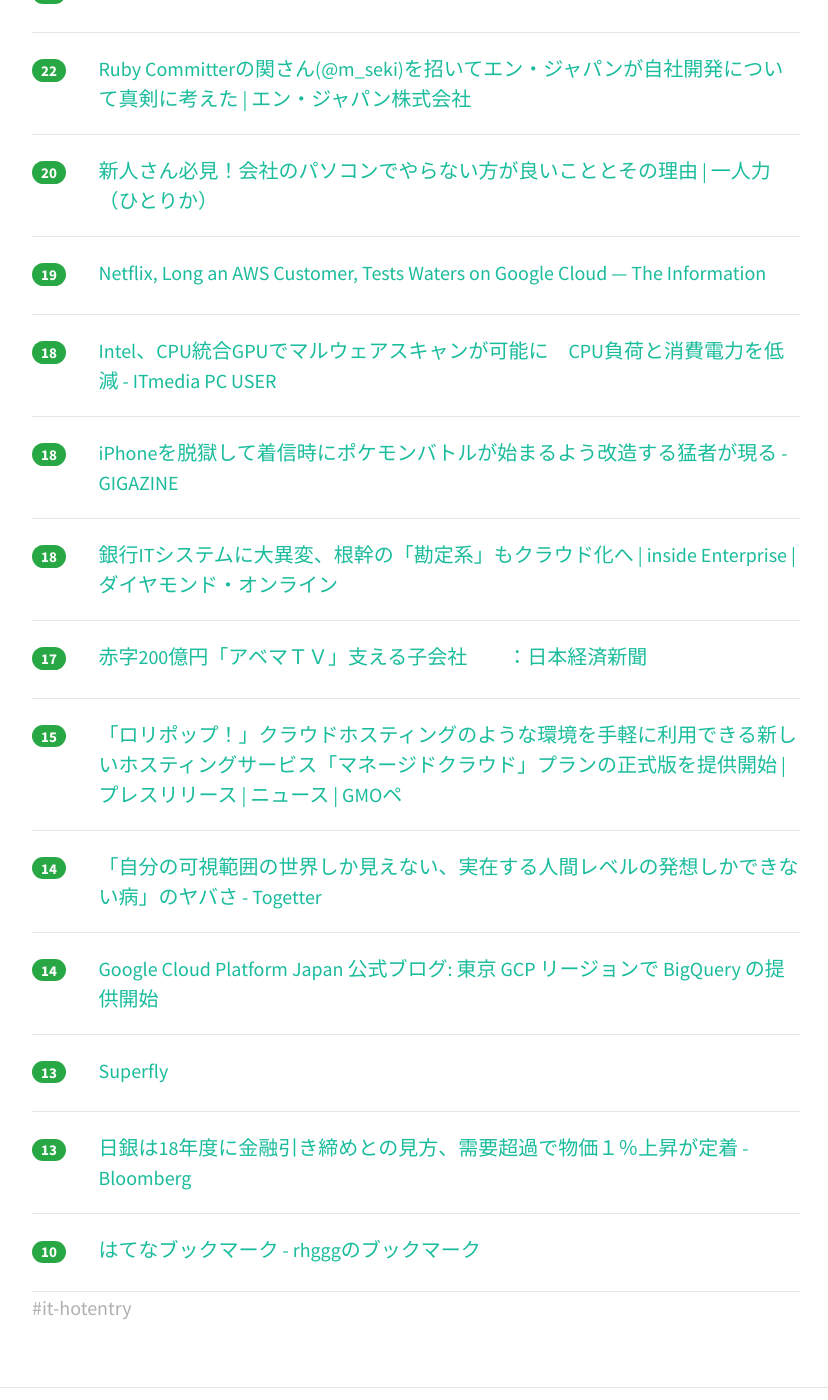
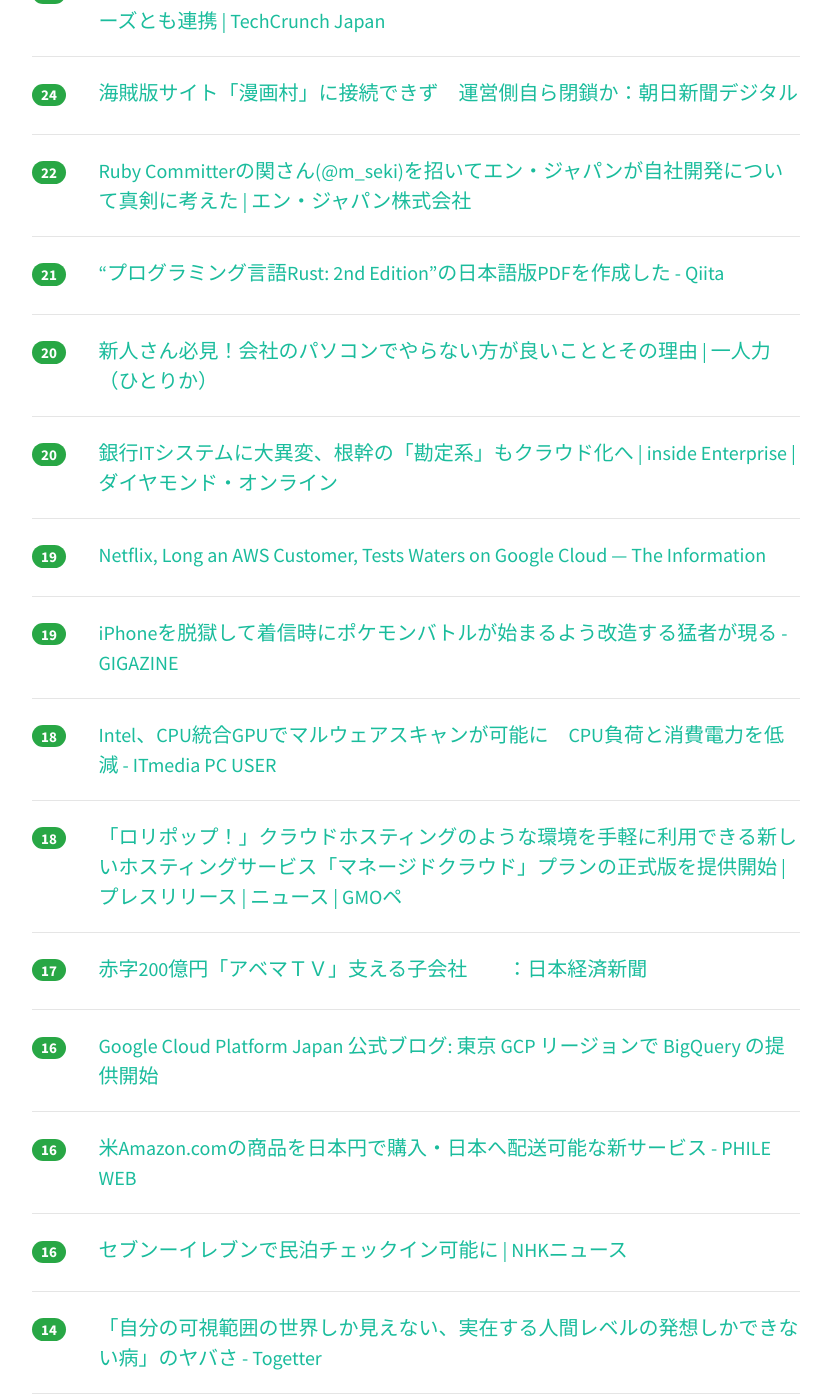
Before and after one commit to yatta47/hatena-matome-site, a Jekyll site: the page built from _posts/2018-04-18-hatena.md, in a window 1280 px wide and 1400 px high, scrolled down 3037 px. Shown: the whole window, without its empty margins (224-1052 px from the left). Built offline with Jekyll 4.4.1, drawn with Linux system fonts in a browser that asks for light colours; nearby versions of some CDN libraries; some of the changed text lies outside the part shown.

Commit message:
Updated 2018-04-18

```diff
--- a/_posts/2018-04-18-hatena.md
+++ b/_posts/2018-04-18-hatena.md
@@ -1,34 +1,39 @@
 ---
 layout: post
 title:  "2018-04-18 はてぶIT"
-date:   2018-04-18 15:02:04
+date:   2018-04-18 16:02:01
 tags: [it-hotentry]
 ---
-43 件のデータあり
+48 件のデータあり
 
 <hr><div class="row">
-<div class="col-1"><span class="badge badge-pill badge-success h2">668</span></div>
+<div class="col-1"><span class="badge badge-pill badge-success h2">710</span></div>
 <div class="col-11"><a href='http://terurou.hateblo.jp/entry/2018/04/18/015709' target='_blank'>人月単価で80万円ぐらいの仕事 - terurouメモ</a></div>
 </div>
 <hr>
 <div class="row">
-<div class="col-1"><span class="badge badge-pill badge-success h2">239</span></div>
+<div class="col-1"><span class="badge badge-pill badge-success h2">253</span></div>
 <div class="col-11"><a href='http://nlab.itmedia.co.jp/nl/articles/1804/17/news122.html' target='_blank'>広告配信のジーニー、「漫画村」などへの広告を停止したと発表 - ねとらぼ</a></div>
 </div>
 <hr>
 <div class="row">
-<div class="col-1"><span class="badge badge-pill badge-success h2">176</span></div>
+<div class="col-1"><span class="badge badge-pill badge-success h2">181</span></div>
 <div class="col-11"><a href='https://qiita.com/KatsunoriNakamura/items/b465b0cf05b1b7fd4975' target='_blank'>Pythonのテキスト作りました - Qiita</a></div>
 </div>
 <hr>
 <div class="row">
-<div class="col-1"><span class="badge badge-pill badge-success h2">163</span></div>
+<div class="col-1"><span class="badge badge-pill badge-success h2">173</span></div>
 <div class="col-11"><a href='http://karaage.hatenadiary.jp/entry/2018/04/18/073000' target='_blank'>人工知能にTwitterを運用させてチューリングテストしたら衝撃的事実が明らかになりました - karaage. [からあげ]</a></div>
 </div>
 <hr>
 <div class="row">
-<div class="col-1"><span class="badge badge-pill badge-success h2">122</span></div>
+<div class="col-1"><span class="badge badge-pill badge-success h2">123</span></div>
 <div class="col-11"><a href='https://cpplover.blogspot.com/2018/04/telegram180ip.html' target='_blank'>本の虫: ロシア、Telegramをブロックするために180万ものIPアドレスをブロック</a></div>
+</div>
+<hr>
+<div class="row">
+<div class="col-1"><span class="badge badge-pill badge-success h2">121</span></div>
+<div class="col-11"><a href='http://www.itmedia.co.jp/news/articles/1804/18/news057.html' target='_blank'>Facebook、非ユーザーの情報も収集していることについて「GoogleやTwitterもやっている」 - ITmedia NEWS</a></div>
 </div>
 <hr>
 <div class="row">
@@ -37,8 +42,8 @@ tags: [it-hotentry]
 </div>
 <hr>
 <div class="row">
-<div class="col-1"><span class="badge badge-pill badge-success h2">108</span></div>
-<div class="col-11"><a href='http://www.itmedia.co.jp/news/articles/1804/18/news057.html' target='_blank'>Facebook、非ユーザーの情報も収集していることについて「GoogleやTwitterもやっている」 - ITmedia NEWS</a></div>
+<div class="col-1"><span class="badge badge-pill badge-success h2">90</span></div>
+<div class="col-11"><a href='https://www.webcreatorbox.com/tech/first-vuejs' target='_blank'>WebデザイナーのためのVue.js事始め | Webクリエイターボックス</a></div>
 </div>
 <hr>
 <div class="row">
@@ -47,23 +52,23 @@ tags: [it-hotentry]
 </div>
 <hr>
 <div class="row">
-<div class="col-1"><span class="badge badge-pill badge-success h2">78</span></div>
+<div class="col-1"><span class="badge badge-pill badge-success h2">82</span></div>
 <div class="col-11"><a href='https://blog.tokumaru.org/2014/09/blog-post.html' target='_blank'>パスワード定期的変更の効能について徳丸さんに聞いてみた | 徳丸浩の日記</a></div>
 </div>
 <hr>
 <div class="row">
-<div class="col-1"><span class="badge badge-pill badge-success h2">72</span></div>
+<div class="col-1"><span class="badge badge-pill badge-success h2">77</span></div>
 <div class="col-11"><a href='http://nlab.itmedia.co.jp/nl/articles/1804/17/news120.html' target='_blank'>エグいほど皮肉が効いてる　『スマホをやめて本を読め』という新書に擬態できるスマホケース登場 - ねとらぼ</a></div>
-</div>
-<hr>
-<div class="row">
-<div class="col-1"><span class="badge badge-pill badge-success h2">69</span></div>
-<div class="col-11"><a href='https://www.webcreatorbox.com/tech/first-vuejs' target='_blank'>WebデザイナーのためのVue.js事始め | Webクリエイターボックス</a></div>
 </div>
 <hr>
 <div class="row">
 <div class="col-1"><span class="badge badge-pill badge-success h2">57</span></div>
 <div class="col-11"><a href='https://www.rite.jp/suppressed-messages/' target='_blank'>syslogの溢れ対策 | まったりエンジニアの備忘録</a></div>
+</div>
+<hr>
+<div class="row">
+<div class="col-1"><span class="badge badge-pill badge-success h2">55</span></div>
+<div class="col-11"><a href='https://www3.nhk.or.jp/news/html/20180418/k10011407521000.html' target='_blank'>メルカリ ６月にも東証マザーズ上場へ | NHKニュース</a></div>
 </div>
 <hr>
 <div class="row">
@@ -77,11 +82,6 @@ tags: [it-hotentry]
 </div>
 <hr>
 <div class="row">
-<div class="col-1"><span class="badge badge-pill badge-success h2">53</span></div>
-<div class="col-11"><a href='https://www3.nhk.or.jp/news/html/20180418/k10011407521000.html' target='_blank'>メルカリ ６月にも東証マザーズ上場へ | NHKニュース</a></div>
-</div>
-<hr>
-<div class="row">
 <div class="col-1"><span class="badge badge-pill badge-success h2">48</span></div>
 <div class="col-11"><a href='https://www.slideshare.net/kazuho/http2-94049492' target='_blank'>HTTP/2で 速くなるとき ならないとき</a></div>
 </div>
@@ -92,17 +92,27 @@ tags: [it-hotentry]
 </div>
 <hr>
 <div class="row">
+<div class="col-1"><span class="badge badge-pill badge-success h2">42</span></div>
+<div class="col-11"><a href='http://www.phileweb.com/news/d-av/201804/18/43780.html' target='_blank'>米Amazon.comの商品を日本円で購入・日本へ配送可能な新サービス - PHILE WEB</a></div>
+</div>
+<hr>
+<div class="row">
+<div class="col-1"><span class="badge badge-pill badge-success h2">38</span></div>
+<div class="col-11"><a href='https://gigazine.net/news/20180418-amazon-android-browser-internet/' target='_blank'>Amazonが容量わずか2MBの軽量版インターネットブラウザ、その名も「Internet」をリリース - GIGAZINE</a></div>
+</div>
+<hr>
+<div class="row">
 <div class="col-1"><span class="badge badge-pill badge-success h2">37</span></div>
 <div class="col-11"><a href='https://ameblo.jp/ymnhana/entry-12369110318.html' target='_blank'>MacでExcelを使う6つの方法！結局どれがよいの？ | Word、Excel ならMicrosoft Office</a></div>
 </div>
 <hr>
 <div class="row">
-<div class="col-1"><span class="badge badge-pill badge-success h2">34</span></div>
-<div class="col-11"><a href='https://gigazine.net/news/20180418-amazon-android-browser-internet/' target='_blank'>Amazonが容量わずか2MBの軽量版インターネットブラウザ、その名も「Internet」をリリース - GIGAZINE</a></div>
+<div class="col-1"><span class="badge badge-pill badge-success h2">37</span></div>
+<div class="col-11"><a href='http://kabumatome.doorblog.jp/archives/65916998.html' target='_blank'>漫画村などの海賊版サイトに広告を配信していたジーニー、火の粉が降りかかる前に違法サイトへの広告配信を停止 : 市況かぶ全力２階建</a></div>
 </div>
 <hr>
 <div class="row">
-<div class="col-1"><span class="badge badge-pill badge-success h2">32</span></div>
+<div class="col-1"><span class="badge badge-pill badge-success h2">36</span></div>
 <div class="col-11"><a href='https://coliss.com/articles/freebies/free-stock-photos-moose.html' target='_blank'>かなりオススメ！商用利用無料のデザインに使いやすい写真素材がたくさん揃ってるダウンロードサイト -Moose | コリス</a></div>
 </div>
 <hr>
@@ -118,7 +128,12 @@ tags: [it-hotentry]
 <hr>
 <div class="row">
 <div class="col-1"><span class="badge badge-pill badge-success h2">28</span></div>
-<div class="col-11"><a href='http://kabumatome.doorblog.jp/archives/65916998.html' target='_blank'>漫画村などの海賊版サイトに広告を配信していたジーニー、火の粉が降りかかる前に違法サイトへの広告配信を停止 : 市況かぶ全力２階建</a></div>
+<div class="col-11"><a href='https://coliss.com/articles/blog/wordpress/wordpress-plugin-css-js-toolbox-plus.html' target='_blank'>WordPressで個別のページごとに、CSSやJavaScriptが利用できる便利なプラグイン -CSS & JavaScript Toolbox | コリス</a></div>
+</div>
+<hr>
+<div class="row">
+<div class="col-1"><span class="badge badge-pill badge-success h2">28</span></div>
+<div class="col-11"><a href='http://www.graalvm.org/' target='_blank'>GraalVM</a></div>
 </div>
 <hr>
 <div class="row">
@@ -132,13 +147,13 @@ tags: [it-hotentry]
 </div>
 <hr>
 <div class="row">
-<div class="col-1"><span class="badge badge-pill badge-success h2">26</span></div>
-<div class="col-11"><a href='http://jp.techcrunch.com/2018/04/17/gva-tech-ai-con/' target='_blank'>現役弁護士が手がけるAI契約書レビューサービス「AI-CON」正式公開、ランサーズとも連携 | TechCrunch Japan</a></div>
+<div class="col-1"><span class="badge badge-pill badge-success h2">27</span></div>
+<div class="col-11"><a href='http://tech.grooves.com/entry/2018/04/18/125343' target='_blank'>本当に良いエンジニアはいないのか？企業が採用に苦戦する本質とは - Grooves開発ブログ</a></div>
 </div>
 <hr>
 <div class="row">
 <div class="col-1"><span class="badge badge-pill badge-success h2">26</span></div>
-<div class="col-11"><a href='http://www.phileweb.com/news/d-av/201804/18/43780.html' target='_blank'>米Amazon.comの商品を日本円で購入・日本へ配送可能な新サービス - PHILE WEB</a></div>
+<div class="col-11"><a href='http://jp.techcrunch.com/2018/04/17/gva-tech-ai-con/' target='_blank'>現役弁護士が手がけるAI契約書レビューサービス「AI-CON」正式公開、ランサーズとも連携 | TechCrunch Japan</a></div>
 </div>
 <hr>
 <div class="row">
@@ -147,18 +162,13 @@ tags: [it-hotentry]
 </div>
 <hr>
 <div class="row">
-<div class="col-1"><span class="badge badge-pill badge-success h2">23</span></div>
-<div class="col-11"><a href='https://coliss.com/articles/blog/wordpress/wordpress-plugin-css-js-toolbox-plus.html' target='_blank'>WordPressで個別のページごとに、CSSやJavaScriptが利用できる便利なプラグイン -CSS & JavaScript Toolbox | コリス</a></div>
+<div class="col-1"><span class="badge badge-pill badge-success h2">22</span></div>
+<div class="col-11"><a href='https://www.wantedly.com/companies/en-japanrecruit/post_articles/115789' target='_blank'>Ruby Committerの関さん(@m_seki)を招いてエン・ジャパンが自社開発について真剣に考えた | エン・ジャパン株式会社</a></div>
 </div>
 <hr>
 <div class="row">
-<div class="col-1"><span class="badge badge-pill badge-success h2">23</span></div>
-<div class="col-11"><a href='http://www.graalvm.org/' target='_blank'>GraalVM</a></div>
-</div>
-<hr>
-<div class="row">
-<div class="col-1"><span class="badge badge-pill badge-success h2">22</span></div>
-<div class="col-11"><a href='https://www.wantedly.com/companies/en-japanrecruit/post_articles/115789' target='_blank'>Ruby Committerの関さん(@m_seki)を招いてエン・ジャパンが自社開発について真剣に考えた | エン・ジャパン株式会社</a></div>
+<div class="col-1"><span class="badge badge-pill badge-success h2">21</span></div>
+<div class="col-11"><a href='https://qiita.com/yyu/items/18df35988f3ea3b12af0' target='_blank'>“プログラミング言語Rust: 2nd Edition”の日本語版PDFを作成した - Qiita</a></div>
 </div>
 <hr>
 <div class="row">
@@ -167,8 +177,18 @@ tags: [it-hotentry]
 </div>
 <hr>
 <div class="row">
+<div class="col-1"><span class="badge badge-pill badge-success h2">20</span></div>
+<div class="col-11"><a href='http://diamond.jp/articles/-/167275' target='_blank'>銀行ITシステムに大異変、根幹の「勘定系」もクラウド化へ | inside Enterprise | ダイヤモンド・オンライン</a></div>
+</div>
+<hr>
+<div class="row">
 <div class="col-1"><span class="badge badge-pill badge-success h2">19</span></div>
 <div class="col-11"><a href='https://www.theinformation.com/articles/netflix-long-an-aws-customer-tests-waters-on-google-cloud' target='_blank'>Netflix, Long an AWS Customer, Tests Waters on Google Cloud — The Information</a></div>
+</div>
+<hr>
+<div class="row">
+<div class="col-1"><span class="badge badge-pill badge-success h2">19</span></div>
+<div class="col-11"><a href='https://gigazine.net/news/20180417-pokemon-incoming-call-iphone/' target='_blank'>iPhoneを脱獄して着信時にポケモンバトルが始まるよう改造する猛者が現る - GIGAZINE</a></div>
 </div>
 <hr>
 <div class="row">
@@ -178,12 +198,7 @@ tags: [it-hotentry]
 <hr>
 <div class="row">
 <div class="col-1"><span class="badge badge-pill badge-success h2">18</span></div>
-<div class="col-11"><a href='https://gigazine.net/news/20180417-pokemon-incoming-call-iphone/' target='_blank'>iPhoneを脱獄して着信時にポケモンバトルが始まるよう改造する猛者が現る - GIGAZINE</a></div>
-</div>
-<hr>
-<div class="row">
-<div class="col-1"><span class="badge badge-pill badge-success h2">18</span></div>
-<div class="col-11"><a href='http://diamond.jp/articles/-/167275' target='_blank'>銀行ITシステムに大異変、根幹の「勘定系」もクラウド化へ | inside Enterprise | ダイヤモンド・オンライン</a></div>
+<div class="col-11"><a href='https://pepabo.com/news/press/201804181100' target='_blank'>「ロリポップ！」クラウドホスティングのような環境を手軽に利用できる新しいホスティングサービス「マネージドクラウド」プランの正式版を提供開始 | プレスリリース | ニュース | GMOペ</a></div>
 </div>
 <hr>
 <div class="row">
@@ -192,18 +207,23 @@ tags: [it-hotentry]
 </div>
 <hr>
 <div class="row">
-<div class="col-1"><span class="badge badge-pill badge-success h2">15</span></div>
-<div class="col-11"><a href='https://pepabo.com/news/press/201804181100' target='_blank'>「ロリポップ！」クラウドホスティングのような環境を手軽に利用できる新しいホスティングサービス「マネージドクラウド」プランの正式版を提供開始 | プレスリリース | ニュース | GMOペ</a></div>
+<div class="col-1"><span class="badge badge-pill badge-success h2">16</span></div>
+<div class="col-11"><a href='https://cloudplatform-jp.googleblog.com/2018/04/BigQuery-arrives-in-the-Tokyo-region.html' target='_blank'>Google Cloud Platform Japan 公式ブログ: 東京 GCP リージョンで BigQuery の提供開始</a></div>
+</div>
+<hr>
+<div class="row">
+<div class="col-1"><span class="badge badge-pill badge-success h2">16</span></div>
+<div class="col-11"><a href='https://www.phileweb.com/news/d-av/201804/18/43780.html' target='_blank'>米Amazon.comの商品を日本円で購入・日本へ配送可能な新サービス - PHILE WEB</a></div>
+</div>
+<hr>
+<div class="row">
+<div class="col-1"><span class="badge badge-pill badge-success h2">16</span></div>
+<div class="col-11"><a href='https://www3.nhk.or.jp/news/html/20180418/k10011408141000.html' target='_blank'>セブンーイレブンで民泊チェックイン可能に | NHKニュース</a></div>
 </div>
 <hr>
 <div class="row">
 <div class="col-1"><span class="badge badge-pill badge-success h2">14</span></div>
 <div class="col-11"><a href='https://togetter.com/li/1219015' target='_blank'>「自分の可視範囲の世界しか見えない、実在する人間レベルの発想しかできない病」のヤバさ - Togetter</a></div>
-</div>
-<hr>
-<div class="row">
-<div class="col-1"><span class="badge badge-pill badge-success h2">14</span></div>
-<div class="col-11"><a href='https://cloudplatform-jp.googleblog.com/2018/04/BigQuery-arrives-in-the-Tokyo-region.html' target='_blank'>Google Cloud Platform Japan 公式ブログ: 東京 GCP リージョンで BigQuery の提供開始</a></div>
 </div>
 <hr>
 <div class="row">
@@ -217,6 +237,11 @@ tags: [it-hotentry]
 </div>
 <hr>
 <div class="row">
+<div class="col-1"><span class="badge badge-pill badge-success h2">12</span></div>
+<div class="col-11"><a href='http://www.itmedia.co.jp/news/articles/1804/18/news074.html' target='_blank'>「あなたの声」でしゃべり出す――音声合成スマホアプリ「コエステーション」東芝が公開 - ITmedia NEWS</a></div>
+</div>
+<hr>
+<div class="row">
 <div class="col-1"><span class="badge badge-pill badge-success h2">10</span></div>
 <div class="col-11"><a href='http://b.hatena.ne.jp/rhggg/' target='_blank'>はてなブックマーク - rhgggのブックマーク</a></div>
 </div>
```
